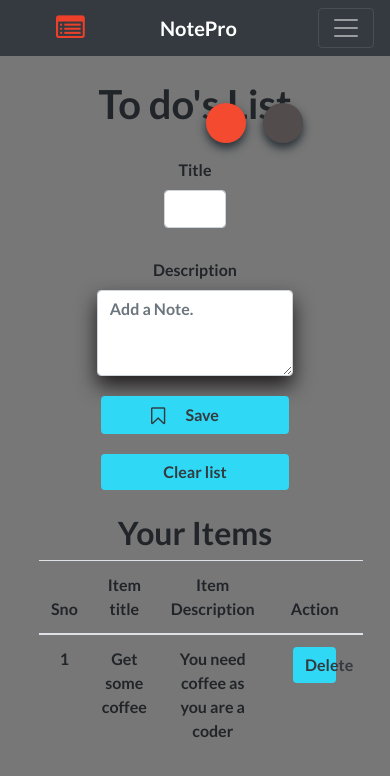
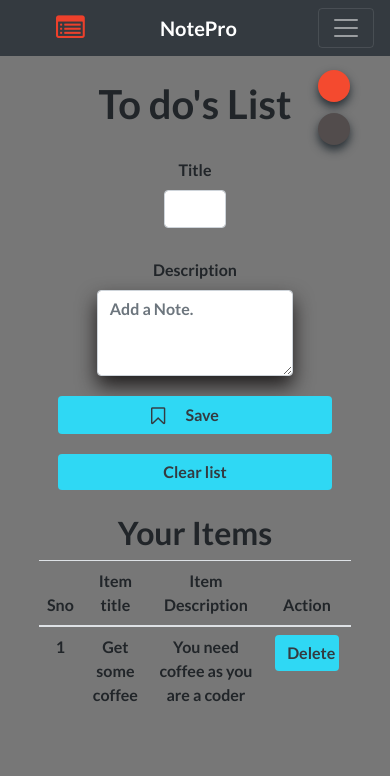
Before and after one commit to Milindmore17/Notepro, a plain HTML site: page index.html in a window 390 px wide. Drawn offline with nearby package versions, Linux system fonts and the light colour scheme.

Commit message:
Update index.html
added media queries.

```diff
--- a/index.html
+++ b/index.html
@@ -106,6 +106,35 @@
                   .choose-color a:nth-child(2){
                       background-color: rgb(82, 76, 76);
                   }
+
+             @media only screen and (min-width: 375px ) and (max-width:800px){
+
+                         .choose-color{
+                            flex-direction: column;
+                            position: absolute;
+                            right: 0.5rem;
+                         }
+
+                         .choose-color a{
+                            padding: 1rem 1rem;
+                            margin: 8px 2px 3px 0px;
+                         }
+
+                         .table td, .table th {
+                            padding: 0.5rem;
+                            vertical-align: top;
+                            border-top: 1px solid #dee2e6;
+                              }
+
+                              .btn, .btn2 {
+    background-color: #2FD8F4;
+    color: #343A40;
+    font-size: 1em;
+    font-weight: 700;
+    width: 88%;
+    font-family: 'Lato', sans-serif;
+}
+                           }
 
 
 
```
